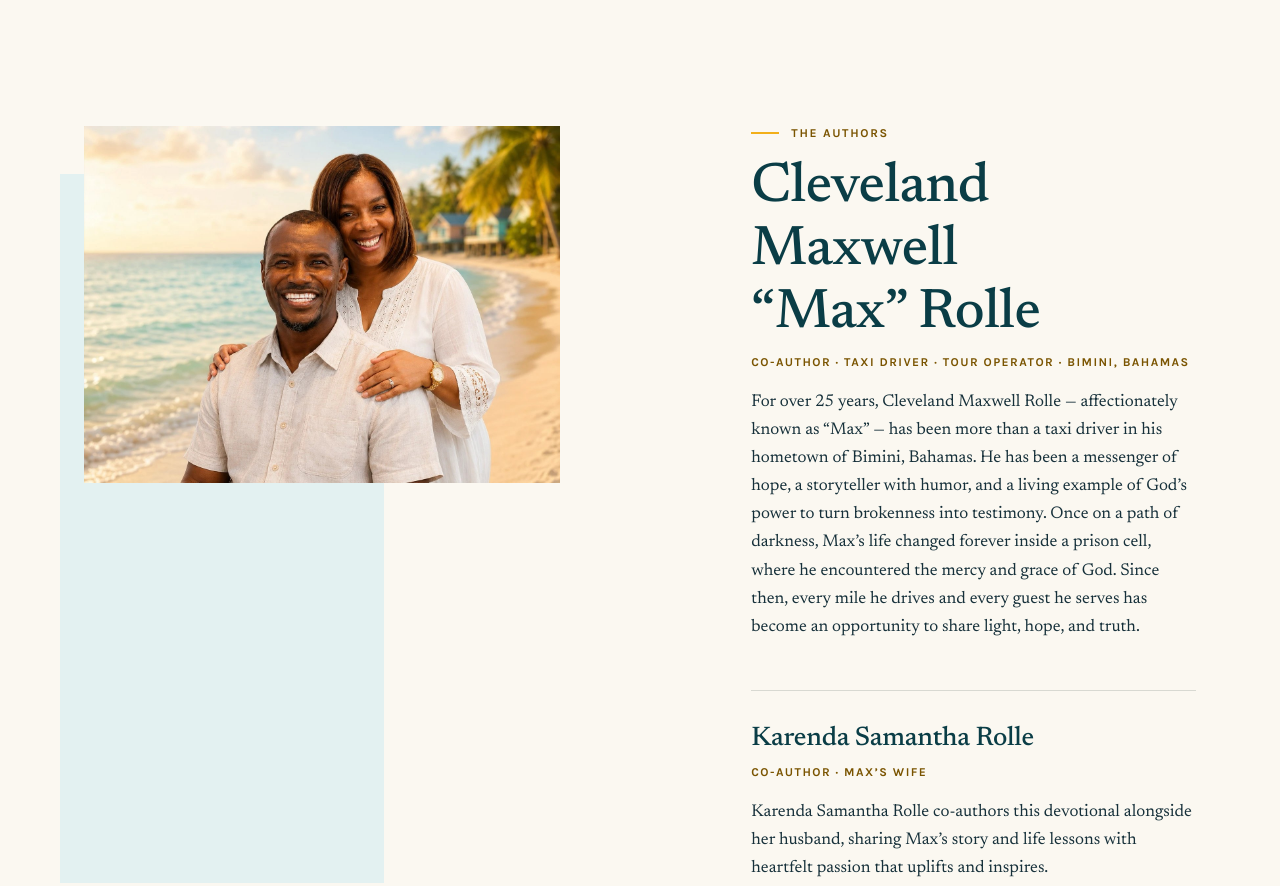
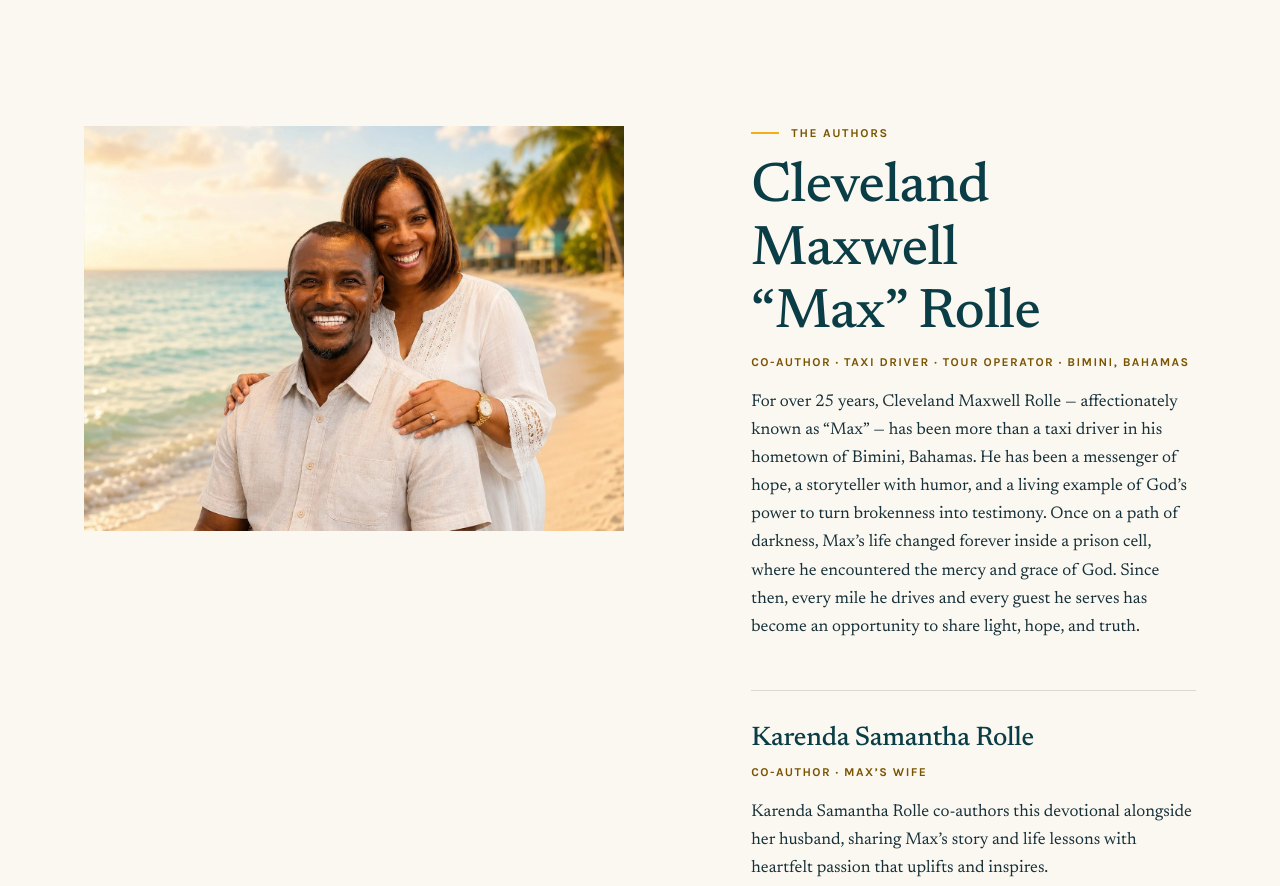
Before and after one commit to kwmlamar/chickensouseforlife, a plain HTML site: page index.html in a window 1280 px wide. Shown: the part 7040-7926 px from the top of the page. Drawn offline with Linux system fonts and the light colour scheme.

Commit message:
Remove empty backdrop under author photo
Co-Authored-By: Claude Opus 5.5 <noreply@anthropic.com>

```diff
--- a/sections.css
+++ b/sections.css
@@ -763,19 +763,6 @@
 .authors__photos {
   position: relative;
   max-width: 620px;
-  padding-right: var(--s-6);
-  padding-bottom: var(--s-7);
-}
-
-.authors__photos::before {
-  content: "";
-  position: absolute;
-  left: 0;
-  top: var(--s-7);
-  width: 60%;
-  bottom: 0;
-  background: var(--teal-100);
-  z-index: -1;
 }
 
 .authors__photo-main {
@@ -784,18 +771,6 @@
   aspect-ratio: 4 / 3;
   object-fit: cover;
   object-position: center 30%;
-}
-
-.authors__photo-inset {
-  position: absolute;
-  right: 0;
-  bottom: 0;
-  width: 38%;
-  max-width: 260px;
-  aspect-ratio: 3 / 4;
-  object-fit: cover;
-  object-position: center top;
-  border: 8px solid var(--paper);
 }
 
 .authors__bio + .authors__bio {
@@ -812,16 +787,6 @@
   text-transform: uppercase;
   letter-spacing: .12em;
   color: var(--gold-700);
-}
-
-@media (min-width: 720px) {
-  .authors__photos {
-    padding-right: var(--s-8);
-    padding-bottom: var(--s-8);
-  }
-  .authors__photos::before {
-    left: calc(var(--s-5) * -1);
-  }
 }
 
 @media (min-width: 1040px) {
```
